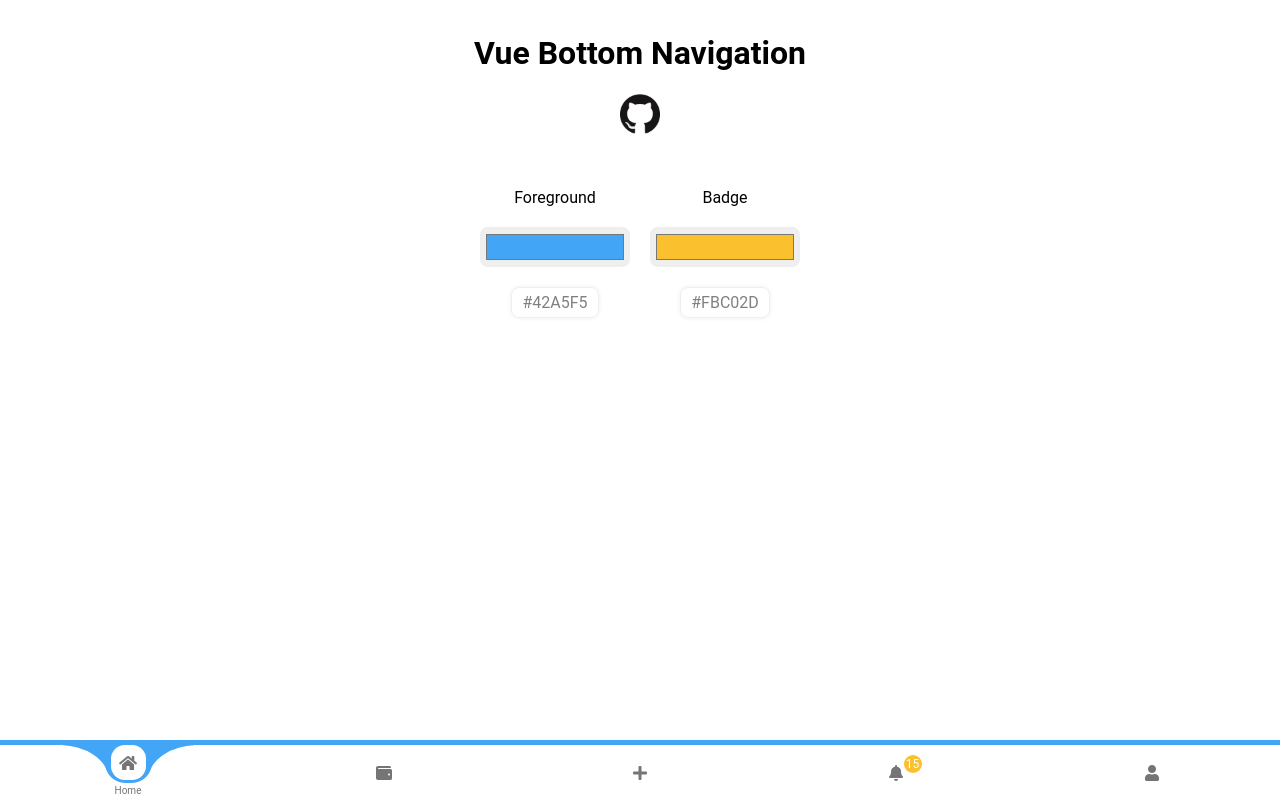
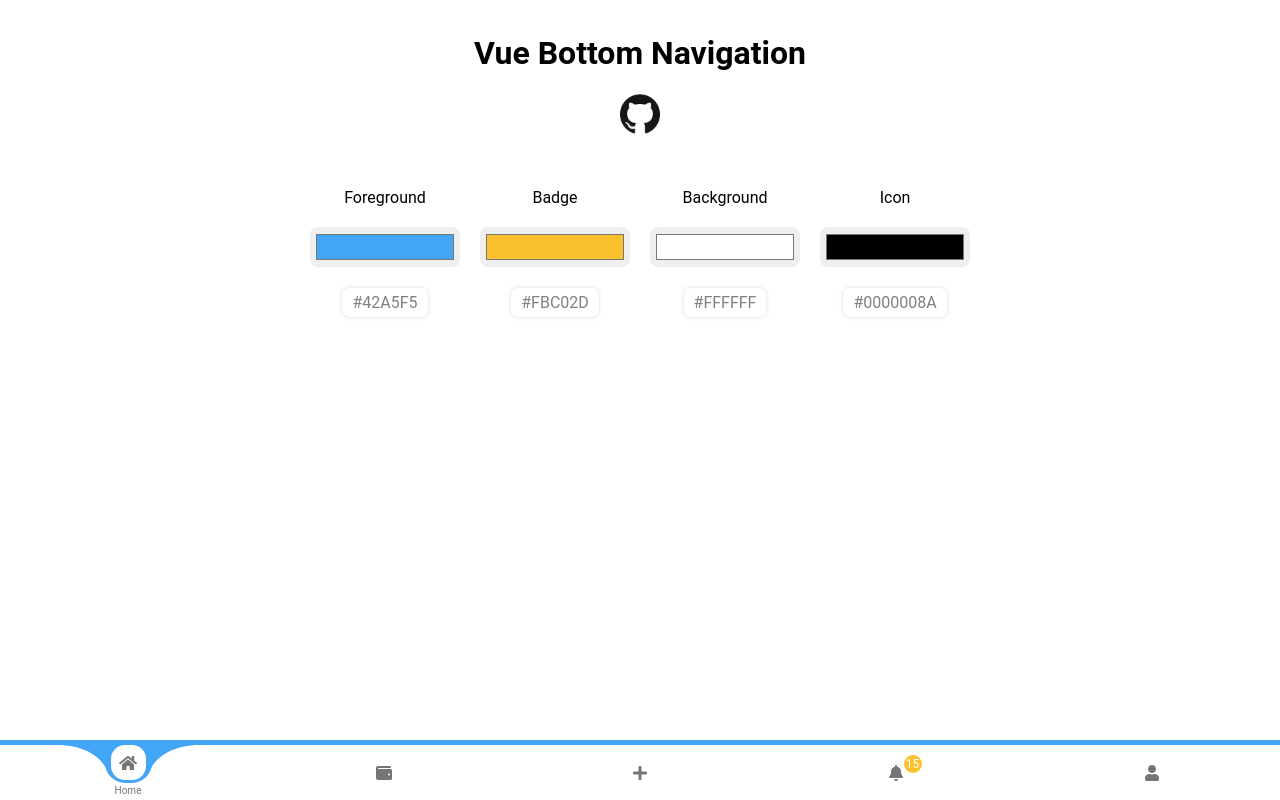
Before and after one commit to imanmalekian31/vue-bottom-navigation, a Vue app: page / in a window 1280 px wide. Built offline with nearby package versions, Linux system fonts and the light colour scheme.

Commit message:
feat(bottom-navigation): :sparkles: Add icon color and background color prop

```diff
--- a/src/App.vue
+++ b/src/App.vue
@@ -32,12 +32,38 @@
         />
         <span class="pick-color">{{ badgeColor }}</span>
       </div>
+
+      <div class="color-picker-container">
+        <span>Background</span>
+        <input
+          type="color"
+          id="background"
+          name="background"
+          value="#FFFFFF"
+          v-model="backgroundColor"
+        />
+        <span class="pick-color">{{ backgroundColor }}</span>
+      </div>
+
+      <div class="color-picker-container">
+        <span>Icon</span>
+        <input
+          type="color"
+          id="icon"
+          name="icon"
+          value="#0000008A"
+          v-model="iconColor"
+        />
+        <span class="pick-color">{{ iconColor }}</span>
+      </div>
     </div>
 
     <BottomNavigation
       :options="options"
       :badge-color="badgeColor"
       :foreground-color="foregroundColor"
+      :background-color="backgroundColor"
+      :icon-color="iconColor"
       v-model="selected"
     />
   </div>
@@ -81,6 +107,8 @@ export default {
 
     foregroundColor: "#42A5F5",
     badgeColor: "#FBC02D",
+    backgroundColor:"#FFFFFF",
+    iconColor: "#0000008A",
   }),
 };
 </script>
--- a/src/components/BottomNavigation.vue
+++ b/src/components/BottomNavigation.vue
@@ -86,6 +86,14 @@ export default {
       type: String,
       default: "#42A5F5",
     },
+    backgroundColor: {
+      type: String,
+      default: "#FFFFFF",
+    },
+    iconColor: {
+      type: String,
+      default: "#0000008A",
+    },
     badgeColor: {
       type: String,
       default: "#FBC02D",
@@ -131,6 +139,8 @@ export default {
 
       const styles = {
         "--color-foreground": this.foregroundColor,
+        "--color-background": this.backgroundColor,
+        "--color-icon": this.iconColor,
         "--color-badge": this.badgeColor,
         "--width-parent": `${countChilds * 45}px`,
       };
@@ -305,7 +315,7 @@ input {
   direction: ltr;
   display: flex;
   justify-content: space-around;
-  background-color: #fff;
+  background-color: var(--color-background);
   width: 100%;
   height: 55px;
 }
@@ -320,13 +330,13 @@ input {
   transition: all 300ms ease;
   position: absolute;
   top: 10px;
-  background: #fff !important;
-  color: rgba(0, 0, 0, 0.54);
+  background: var(--color-background) !important;
+  color: var(--color-icon);
 }
 
 .btn-title {
   position: absolute;
-  color: rgba(0, 0, 0, 0.54);
+  color: var(--color-icon);
   font-size: 10px;
 }
 
@@ -472,12 +482,12 @@ input {
   height: 30px;
   width: 30px;
   border-radius: 50%;
-  background: #fff;
+  background: var(--color-background);
   display: flex;
   flex-direction: column;
   justify-content: center;
   align-items: center;
-  color: rgba(0, 0, 0, 0.54);
+  color: var(--color-icon);
 }
 
 .btn-child-title {
@@ -492,7 +502,7 @@ input {
 }
 
 .checked .btn-class-showable .btn-child-parent {
-  animation: chil-background 500ms ease-in-out forwards;
+  animation: child-background 500ms ease-in-out forwards;
 }
 
 .checked .btn-class-showable .btn-child-title {
@@ -512,7 +522,7 @@ input {
   }
 }
 
-@keyframes chil-background {
+@keyframes child-background {
   0% {
     bottom: -30px;
     background: transparent;
```
Also changed, not shown: 1 other file (tests, documents, lock files or other folders).
